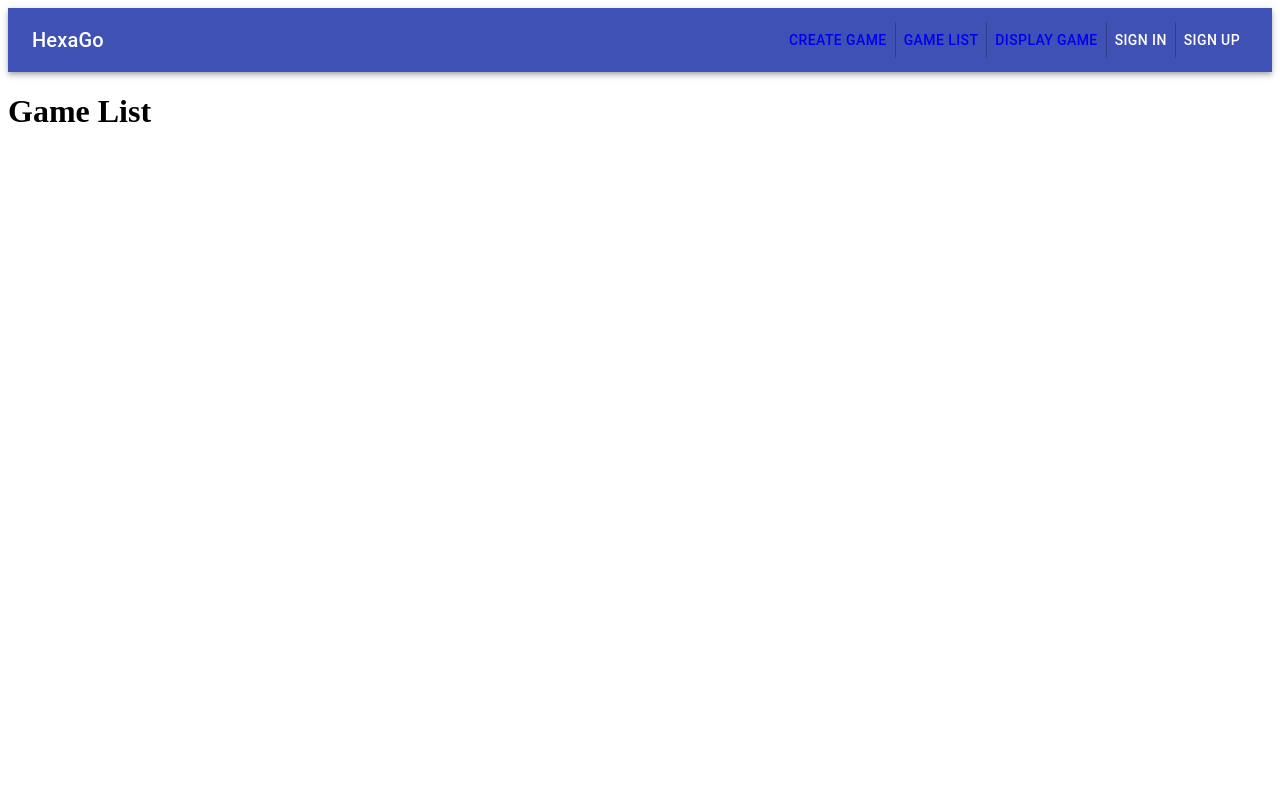
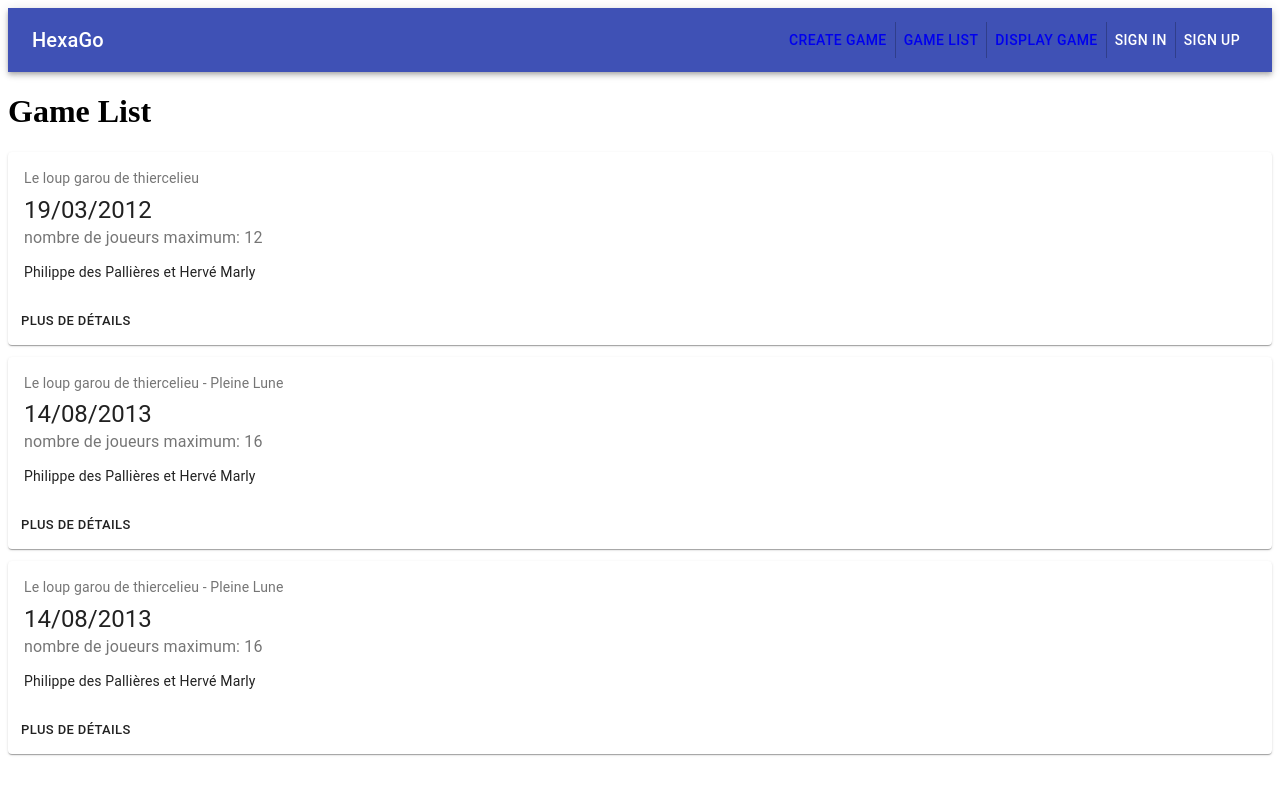
Before and after one commit to TheoWckr/hexago-front-final, a React (Create React App) app in the folder front/: page /gamelist in a window 1280 px wide. Shown: the top 794 px of the page. Built offline with nearby package versions, Linux system fonts and the light colour scheme.

Commit message:
card separated

```diff
--- a/front/src/data-mock/gameDetailMockList.tsx
+++ b/front/src/data-mock/gameDetailMockList.tsx
@@ -1,4 +1,3 @@
-// @ts-ignore
 let detail: ({ gameLengthMax: number; editor: string; gameDetailsId: string; releaseDate: string; author: string; gameLengthMin: number; popularity: number; minAge: number; name: string; playerMax: number; playerMin: number; distributor: string } | { gameLengthMax: number; editor: string; gameDetailsId: string; releaseDate: string; author: string; gameLengthMin: number; popularity: number; minAge: number; name: string; playerMax: number; playerMin: number; distributor: string } | { gameLengthMax: number; editor: string; gameDetailsId: string; releaseDate: string; author: string; gameLengthMin: number; popularity: number; minAge: number; name: string; playerMax: number; playerMin: number; distributor: string, description: string })[];
 detail = [{
     "gameDetailsId": "sdfbsdjbsdfjhbdsfjhsdfbjsdfk",
@@ -48,3 +47,5 @@ detail = [{
 
     }
 ];
+
+export default detail;
--- a/front/src/game/display/gameDisplay.tsx
+++ b/front/src/game/display/gameDisplay.tsx
@@ -1,60 +1,11 @@
 import React from "react";
-import { makeStyles } from '@material-ui/core/styles';
-import Card from '@material-ui/core/Card';
-import CardActions from '@material-ui/core/CardActions';
-import CardContent from '@material-ui/core/CardContent';
-import Button from '@material-ui/core/Button';
-import Typography from '@material-ui/core/Typography';
-import data from "../../data-mock/gameDetailMockList";
-
-const useStyles = makeStyles({
-    root: {
-        minWidth: 275,
-        marginBottom: 12
-    },
-    bullet: {
-        display: 'inline-block',
-        margin: '0 2px',
-        transform: 'scale(0.8)',
-    },
-    title: {
-        fontSize: 14,
-    },
-    pos: {
-        marginBottom: 12,
-    },
-});
 
 const GameDisplay = () => {
-    const classes = useStyles();
-    const bull = <span className={classes.bullet}>•</span>;
-
     return (
         <div>
             <div>
                 <h1>Game Display</h1>
             </div>
-            {data.map((value =>
-                    <Card className={classes.root}>
-                        <CardContent>
-                            <Typography className={classes.title} color="textSecondary" gutterBottom>
-                                {value.name}
-                            </Typography>
-                            <Typography variant="h5" component="h2">
-                                {(new Intl.DateTimeFormat('fr-FR').format(new Date(value.releaseDate)))}
-                            </Typography>
-                            <Typography className={classes.pos} color="textSecondary">
-                                nombre de joueurs maximum: {value.playerMax}
-                            </Typography>
-                            <Typography variant="body2" component="p">
-                                {value.author}
-                            </Typography>
-                        </CardContent>
-                        <CardActions>
-                            <Button size="small">Plus de détails</Button>
-                        </CardActions>
-                    </Card>
-            ))}
         </div>
     );
 };
--- a/front/src/game/list/gameList.tsx
+++ b/front/src/game/list/gameList.tsx
@@ -1,12 +1,16 @@
 import React from "react";
+import ListCard from "./listCard";
+import detail from '../../data-mock/gameDetailMockList';
 
 const GameList = () => {
-
     return (
         <div>
-            <h1>Game List</h1>
+            <div>
+                <h1>Game List</h1>
+            </div>
+            <ListCard data={detail}/>
         </div>
     );
-}
+};
 
 export default GameList;
--- /dev/null
+++ b/front/src/game/list/listCard.tsx
@@ -0,0 +1,57 @@
+import React from "react";
+import {makeStyles} from '@material-ui/core/styles';
+import Card from '@material-ui/core/Card';
+import CardActions from '@material-ui/core/CardActions';
+import CardContent from '@material-ui/core/CardContent';
+import Button from '@material-ui/core/Button';
+import Typography from '@material-ui/core/Typography';
+
+const useStyles = makeStyles({
+    root: {
+        minWidth: 275,
+        marginBottom: 12
+    },
+    bullet: {
+        display: 'inline-block',
+        margin: '0 2px',
+        transform: 'scale(0.8)',
+    },
+    title: {
+        fontSize: 14,
+    },
+    pos: {
+        marginBottom: 12,
+    },
+});
+
+const ListCard = ({data}: any) => {
+    const classes = useStyles();
+
+    return (
+        <div>
+            { data.map((value: any) =>
+            <Card className={classes.root}>
+                <CardContent>
+                    <Typography className={classes.title} color="textSecondary" gutterBottom>
+                        {value.name}
+                    </Typography>
+                    <Typography variant="h5" component="h2">
+                        {(new Intl.DateTimeFormat('fr-FR').format(new Date(value.releaseDate)))}
+                    </Typography>
+                    <Typography className={classes.pos} color="textSecondary">
+                        nombre de joueurs maximum: {value.playerMax}
+                    </Typography>
+                    <Typography variant="body2" component="p">
+                        {value.author}
+                    </Typography>
+                </CardContent>
+                <CardActions>
+                    <Button size="small">Plus de détails</Button>
+                </CardActions>
+            </Card>
+            )}
+        </div>
+    )
+};
+
+export default ListCard;
```
